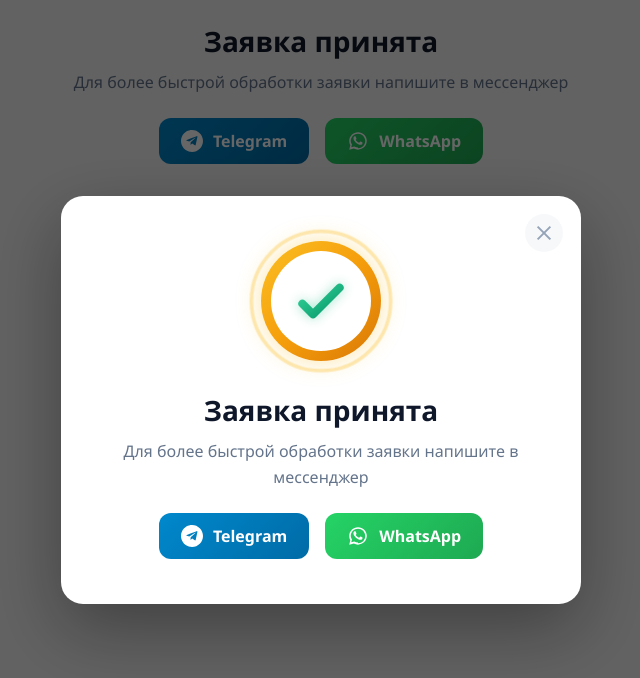
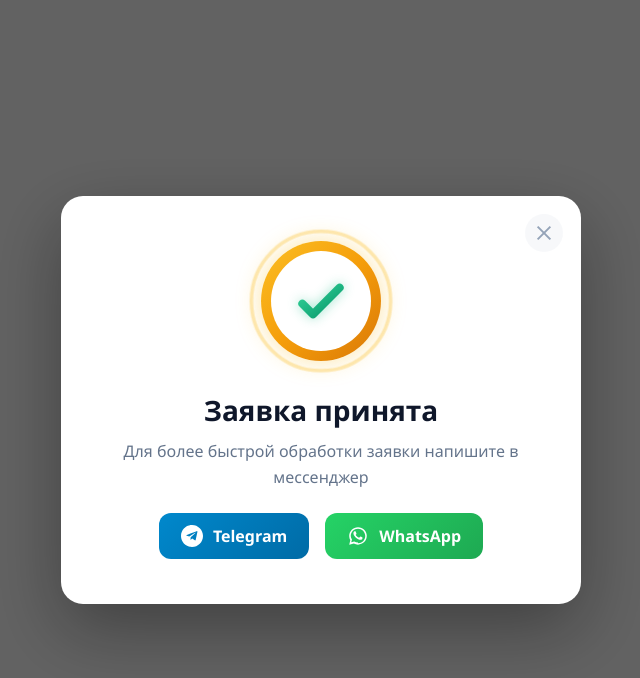
Before and after one commit to yuliia11111992/pop, a plain HTML site: page index.html in a window 1280 px wide. Shown: the whole page, without its empty margins (319-959 px from the left). Drawn offline with Linux system fonts and the light colour scheme.

Commit message:
Update index.html

```diff
--- a/index.html
+++ b/index.html
@@ -56,26 +56,6 @@
 </svg>
 
 
-      <h2 class="modal-title">Заявка принята</h2>
-      <p class="modal-text">Для более быстрой обработки заявки напишите в мессенджер</p>
-
-      <div class="messenger-buttons">
-        <a href="#" class="messenger-btn telegram-btn" target="_blank">
-          <svg class="messenger-icon" viewBox="0 0 24 24" fill="white">
-            <path d="M12 0C5.372 0 0 5.372 0 12c0 6.627 5.372 12 12 12s12-5.373 12-12C24 5.372 18.628 0 12 0zm5.757 8.127l-1.71 8.073c-.129.609-.496.758-1.003.471l-2.78-2.047-1.34 1.29c-.13.167-.332.273-.556.273h-.003l.197-2.829 5.155-4.657c.223-.197-.05-.309-.346-.112l-6.36 4.005-2.742-.856c-.593-.187-.611-.593.125-.885l10.722-4.133c.498-.182.932.119.77.873z"/>
-          </svg>
-          <span>Telegram</span>
-        </a>
-
-        <a href="#" class="messenger-btn whatsapp-btn" target="_blank">
-          <svg class="messenger-icon" viewBox="0 0 32 32" fill="white">
-            <path d="M16.001 3.2c-7.08 0-12.8 5.72-12.8 12.8 0 2.261.589 4.388 1.609 6.243L3.2 28.8l6.732-1.766c1.774.974 3.807 1.534 6.069 1.534 7.08 0 12.8-5.72 12.8-12.8S23.08 3.2 16.001 3.2zm0 22.4c-1.974 0-3.817-.529-5.413-1.452l-.387-.227-4.004 1.05 1.071-3.913-.248-.395A10.55 10.55 0 015.45 16c0-5.844 4.706-10.55 10.551-10.55 5.844 0 10.55 4.706 10.55 10.55s-4.706 10.55-10.55 10.55zm5.92-7.694c-.326-.162-1.929-.95-2.227-1.06-.297-.11-.514-.162-.73.164-.215.326-.835 1.093-1.024 1.318-.19.224-.38.251-.705.085-.326-.163-1.375-.507-2.62-1.617-.969-.866-1.626-1.937-1.817-2.264-.19-.326-.02-.503.144-.666.146-.146.326-.38.488-.57.163-.19.216-.326.326-.542.11-.215.056-.405-.028-.57-.085-.163-.736-1.77-1.009-2.423-.267-.636-.536-.55-.735-.561-.19-.008-.405-.01-.621-.01-.215 0-.57.081-.869.408-.297.326-1.14 1.115-1.14 2.72s1.167 3.15 1.33 3.353c.162.215 2.298 3.506 5.57 4.919.777.336 1.384.536 1.86.686.782.249 1.494.214 2.055.13.627-.094 1.929-.79 2.203-1.551.274-.762.274-1.416.19-1.551-.081-.135-.298-.216-.626-.378z"/>
-          </svg>
-          <span>WhatsApp</span>
-        </a>
-      </div>
-    </div>
-  </div>
 
   <script src="js/script.js"></script>
 </body>
```
